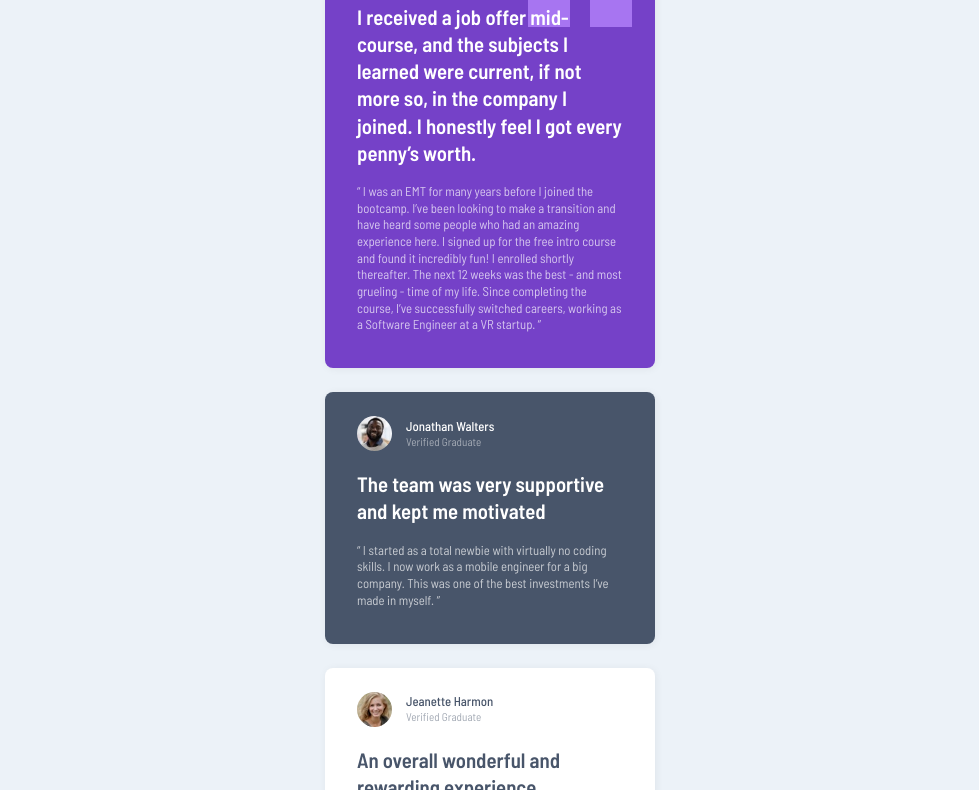
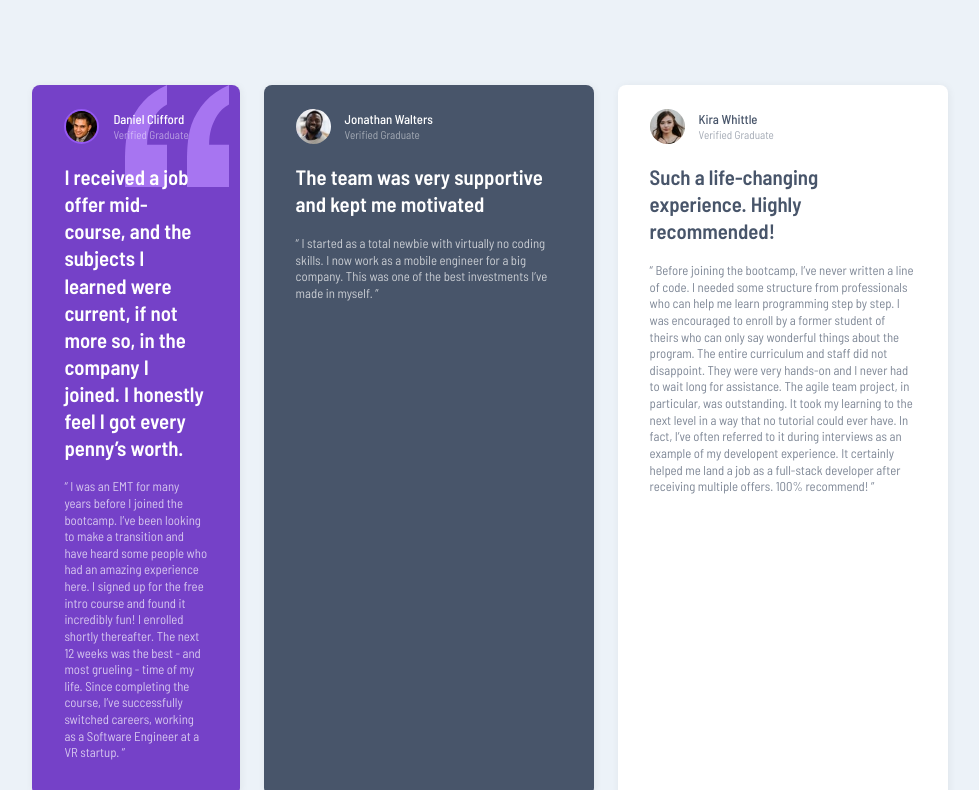
Before and after one commit to DanCodeCraft/FEM-TestimonialGrid, a plain HTML site: page index.html in a window 1280 px wide. Shown: the part 110-900 px from the top of the page, without its empty margins (150-1129 px from the left). Drawn offline with Linux system fonts and the light colour scheme.

Commit message:
Add files via upload

```diff
--- a/css/style.css
+++ b/css/style.css
@@ -24,6 +24,7 @@
   font-size: 0.8rem;
   margin: 0 auto;
   padding: 2.2rem 1.4rem;
+  min-height: 100vh;
 }
 
 .flex-header {
@@ -41,16 +42,18 @@
 /* STYLING */
 .grid {
   display: grid;
-  place-items: center;
+  grid-template-rows: repeat(5, 1fr);
+  row-gap: 1.5rem;
   justify-content: center;
+  /* max-width: 24rem; */
 }
 
 .card {
-  margin-bottom: 1.5rem;
-  width: 330px;
+  /* margin-bottom: 1.5rem; */
+  max-width: 330px;
 
   padding: 1.5rem 2rem 2.2rem 2rem;
-  border-radius: 8px;
+  border-radius: 0.5rem;
   box-shadow: 1px 1px 8px rgba(0, 0, 0, 0.06);
 }
 
@@ -118,3 +121,88 @@
   background-color: var(--white);
   color: var(--greyblue);
 }
+
+/* MEDIA QUERY */
+/* @media (min-width: 65em) {
+  .grid--col-span-2 {
+    grid-column: span 2;
+  }
+
+  .grid {
+    display: grid;
+
+    place-content: center;
+    margin: 0 auto;
+    padding: 0 auto;
+    gap: 1.5rem;
+    grid-template-columns: repeat(4, 1fr);
+
+    /* padding-block: 2rem; */
+/* width: min(95%, 70rem); */
+/* } */
+
+/* .card {
+    display: grid;
+  } */
+/* } */
+
+/* @media (min-width: 40em) {
+  .grid {
+    grid-template-columns: repeat(2, 1fr);
+  }
+} */
+
+/* @media (min-width: 1280px) {
+  .grid {
+    display: grid;
+
+    place-content: center;
+    margin: 0 auto;
+    padding: 0 auto;
+    gap: 1.5rem;
+    grid-template-columns: repeat(4, 1fr);
+  }
+
+  .card__daniel {
+    grid-column: 1 / 3;
+    width: fit-content;
+  }
+
+  .card__patrick {
+    /* grid-row: 2; */
+/* grid-column: -4 / -2;
+    width: fit-content;
+  }
+}  */
+
+@media (min-width: 60em) {
+  .grid {
+    max-width: 79rem;
+    margin: 10rem;
+    grid-template-areas:
+      "cardone cardone cardtwo cardfive"
+      "cardthree cardfour cardfour cardfive";
+    column-gap: 1.5rem;
+    grid-template-columns: repeat(2, 1fr);
+    grid-template-rows: repeat(4, 1fr);
+  }
+
+  .card__daniel {
+    grid-area: cardone;
+  }
+
+  .card__jonathan {
+    grid-area: cardtwo;
+  }
+
+  .card__jeanette {
+    grid-area: cardthree;
+  }
+
+  .card__patrick {
+    grid-area: cardfour;
+  }
+  .card__kira {
+    grid-area: cardfive;
+  }
+}
--- a/index.html
+++ b/index.html
@@ -28,7 +28,7 @@
   <body>
     <main class="grid">
       <!-- DANIEL -->
-      <div class="card card__daniel">
+      <div class="card card__daniel grid--col-span-2">
         <div class="flex-header">
           <img
             class="avatar avatar__border"
@@ -105,7 +105,7 @@
       </div>
 
       <!-- PATRICK -->
-      <div class="card card__patrick">
+      <div class="card card__patrick grid--col-span-2">
         <div class="flex-header">
           <img
             class="avatar avatar__border"
```
